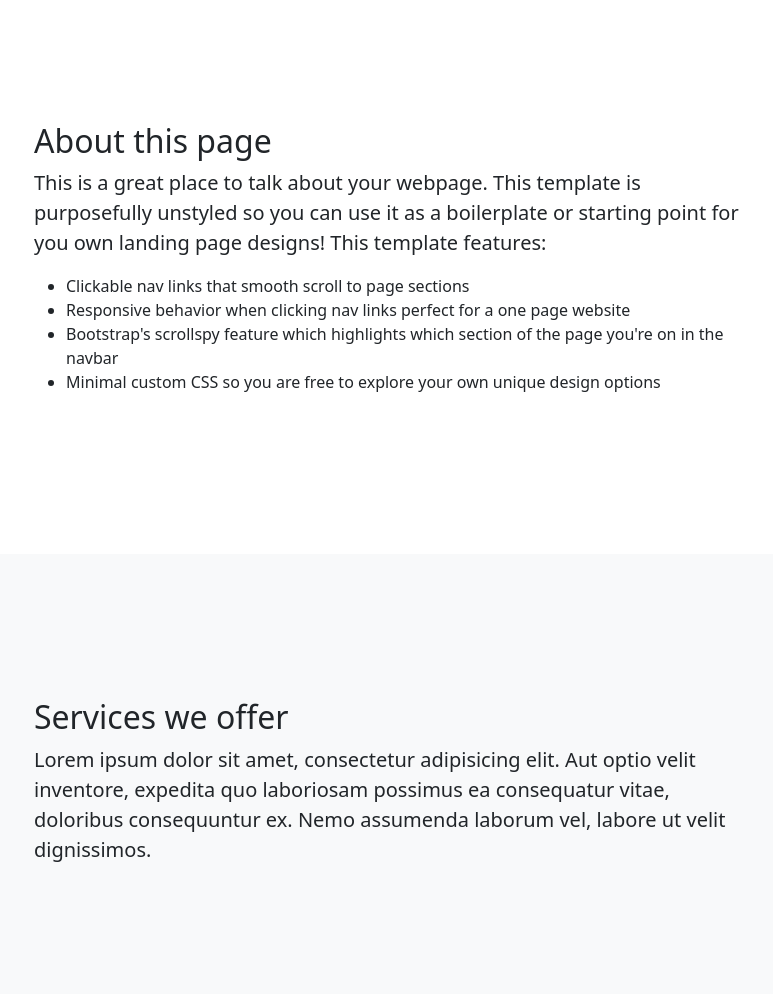
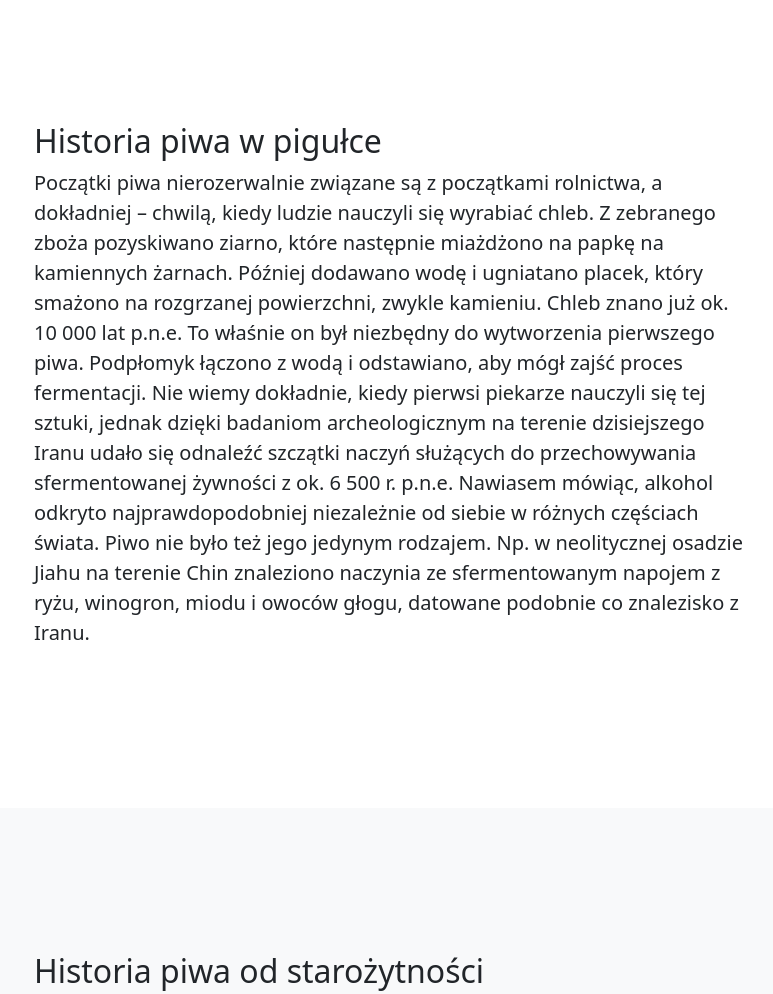
Before and after one commit to danielmazuragh/danielmazuragh.github.io, a plain HTML site: page index.html in a window 1280 px wide. Shown: the part 420-1414 px from the top of the page, without its empty margins (246-1019 px from the left). Drawn offline with nearby package versions, Linux system fonts and the light colour scheme.

Commit message:
Update index.html

```diff
--- a/index.html
+++ b/index.html
@@ -38,13 +38,9 @@
             <div class="container px-4">
                 <div class="row gx-4 justify-content-center">
                     <div class="col-lg-8">
-                        <h2>About this page</h2>
-                        <p class="lead">This is a great place to talk about your webpage. This template is purposefully unstyled so you can use it as a boilerplate or starting point for you own landing page designs! This template features:</p>
+                        <h2>Historia piwa w pigułce</h2>
+                        <p class="lead">Początki piwa nierozerwalnie związane są z początkami rolnictwa, a dokładniej – chwilą, kiedy ludzie nauczyli się wyrabiać chleb. Z zebranego zboża pozyskiwano ziarno, które następnie miażdżono na papkę na kamiennych żarnach. Później dodawano wodę i ugniatano placek, który smażono na rozgrzanej powierzchni, zwykle kamieniu. Chleb znano już ok. 10 000 lat p.n.e. To właśnie on był niezbędny do wytworzenia pierwszego piwa. Podpłomyk łączono z wodą i odstawiano, aby mógł zajść proces fermentacji. Nie wiemy dokładnie, kiedy pierwsi piekarze nauczyli się tej sztuki, jednak dzięki badaniom archeologicznym na terenie dzisiejszego Iranu udało się odnaleźć szczątki naczyń służących do przechowywania sfermentowanej żywności z ok. 6 500 r. p.n.e. Nawiasem mówiąc, alkohol odkryto najprawdopodobniej niezależnie od siebie w różnych częściach świata. Piwo nie było też jego jedynym rodzajem. Np. w neolitycznej osadzie Jiahu na terenie Chin znaleziono naczynia ze sfermentowanym napojem z ryżu, winogron, miodu i owoców głogu, datowane podobnie co znalezisko z Iranu.</p>
                         <ul>
-                            <li>Clickable nav links that smooth scroll to page sections</li>
-                            <li>Responsive behavior when clicking nav links perfect for a one page website</li>
-                            <li>Bootstrap's scrollspy feature which highlights which section of the page you're on in the navbar</li>
-                            <li>Minimal custom CSS so you are free to explore your own unique design options</li>
                         </ul>
                     </div>
                 </div>
@@ -55,7 +51,7 @@
             <div class="container px-4">
                 <div class="row gx-4 justify-content-center">
                     <div class="col-lg-8">
-                        <h2>Services we offer</h2>
+                        <h2>Historia piwa od starożytności</h2>
                         <p class="lead">Lorem ipsum dolor sit amet, consectetur adipisicing elit. Aut optio velit inventore, expedita quo laboriosam possimus ea consequatur vitae, doloribus consequuntur ex. Nemo assumenda laborum vel, labore ut velit dignissimos.</p>
                     </div>
                 </div>
@@ -68,6 +64,7 @@
                     <div class="col-lg-8">
                         <h2>Masz jakieś pytania?</h2>
                         <p class="lead">Skontaktuj się z nami przez maila: danmaz@student.agh.edu.pl</p>
+                        <p class="lead">Źródło: https://histmag.org/Najdawniejsze-dzieje-piwa-21642</p>
                     </div>
                 </div>
             </div>
```
